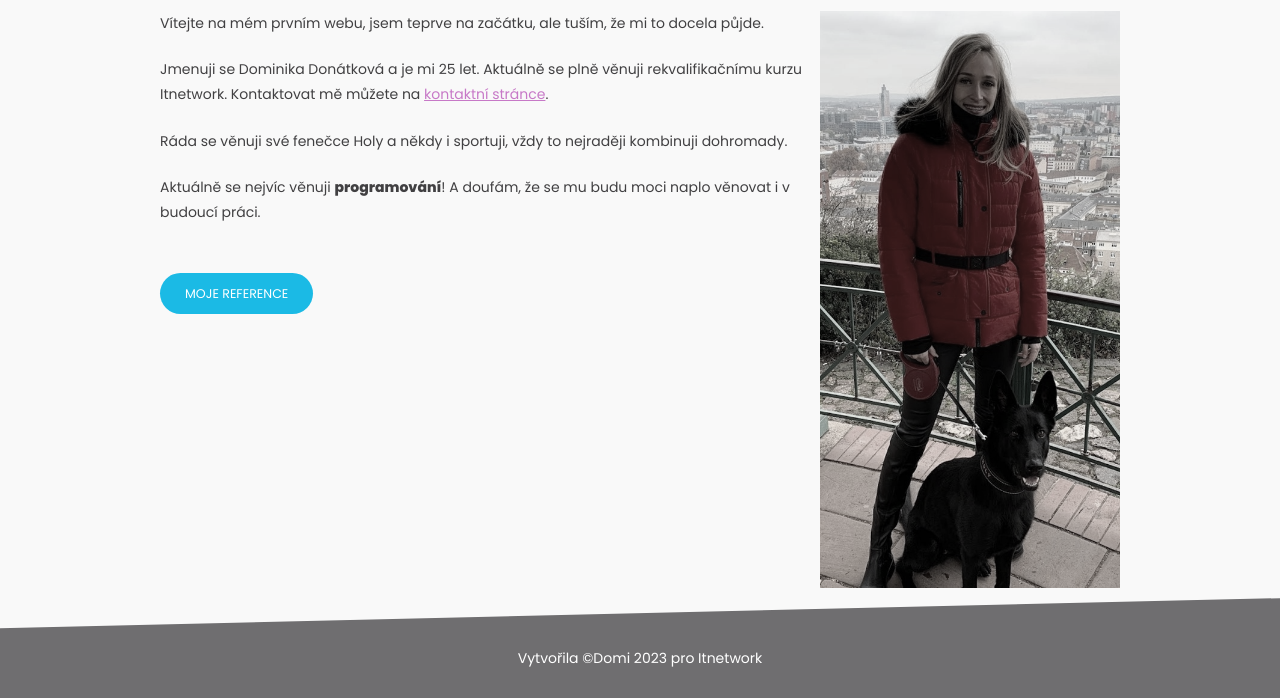
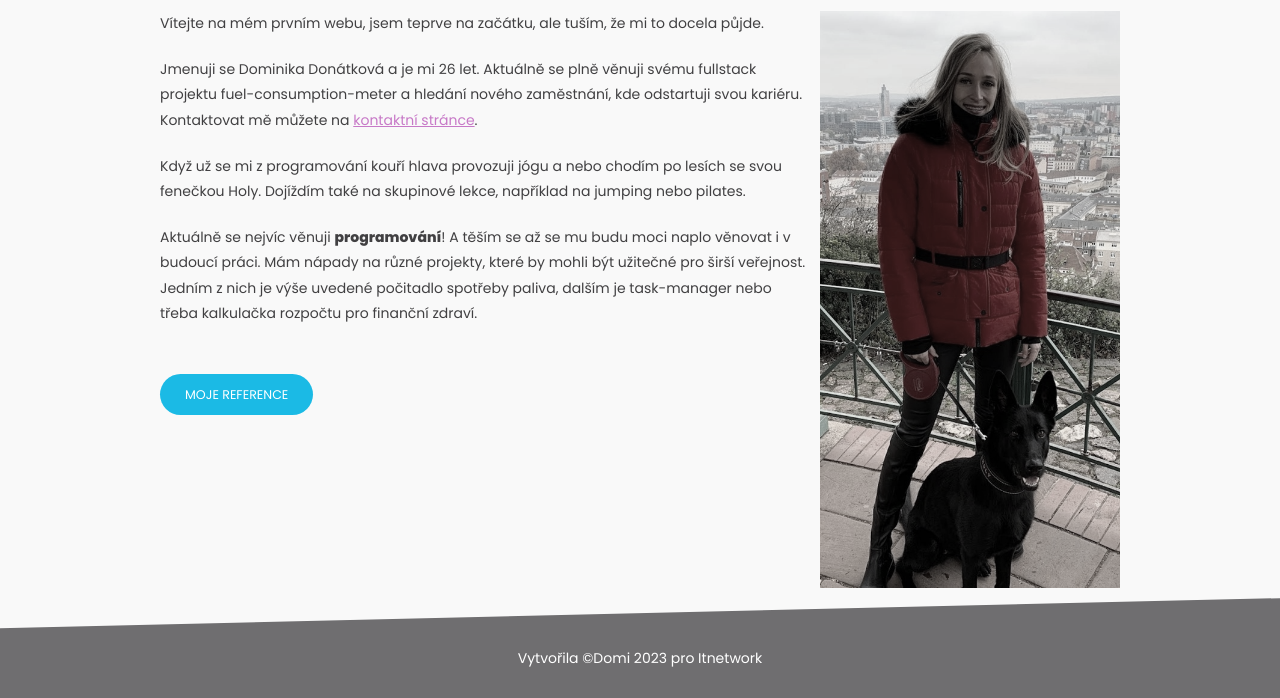
Before and after one commit to Donimika/personal-portfolio, a plain HTML site: page prvni_web/index.html in a window 1280 px wide. Shown: the part 233-931 px from the top of the page. Drawn offline with Linux system fonts and the light colour scheme.

Commit message:
Update index.html

```diff
--- a/prvni_web/index.html
+++ b/prvni_web/index.html
@@ -40,16 +40,17 @@
             </p>
 
             <p>
-                Jmenuji se Dominika Donátková a je mi 25 let. Aktuálně se plně věnuji rekvalifikačnímu kurzu Itnetwork.
+                Jmenuji se Dominika Donátková a je mi 26 let. Aktuálně se plně věnuji svému fullstack projektu fuel-consumption-meter a hledání nového zaměstnání, kde odstartuji svou kariéru.
                 Kontaktovat mě můžete na <a href="kontakt.html">kontaktní stránce</a>.
             </p>
 
             <p>
-                Ráda se věnuji své fenečce Holy a někdy i sportuji, vždy to nejraději kombinuji dohromady.
+                Když už se mi z programování kouří hlava provozuji jógu a nebo chodím po lesích se svou fenečkou Holy. Dojíždím také na skupinové lekce, například na jumping nebo pilates.
             </p>
 
             <p>
-                Aktuálně se nejvíc věnuji <strong>programování</strong>! A doufám, že se mu budu moci naplo věnovat i v budoucí práci.
+                Aktuálně se nejvíc věnuji <strong>programování</strong>! A těším se až se mu budu moci naplo věnovat i v budoucí práci. Mám nápady na různé projekty, které by mohli být užitečné pro širší veřejnost.
+                Jedním z nich je výše uvedené počitadlo spotřeby paliva, dalším je task-manager nebo třeba kalkulačka rozpočtu pro finanční zdraví.
             </p>
             </br>
             <p class="tlacitko-odstavec">
```
